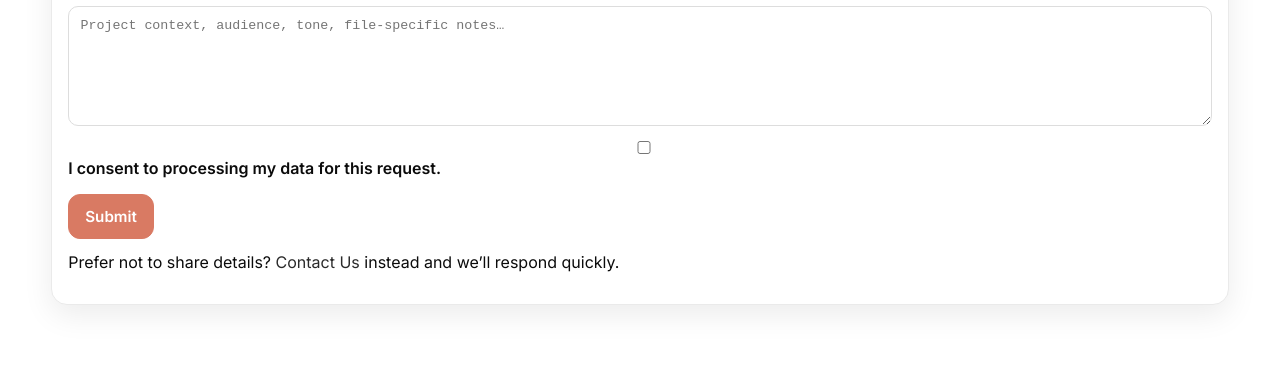
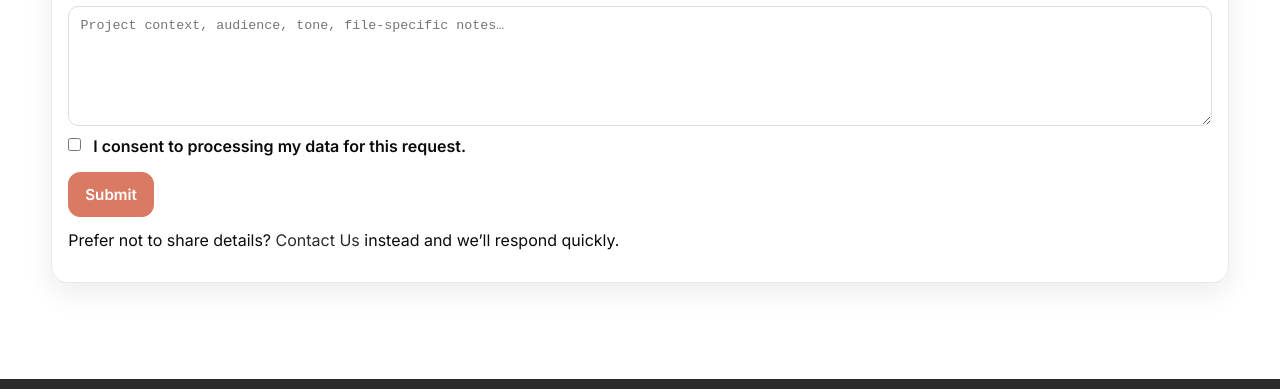
Before and after one commit to zlexyadmin/zlexy-web, a website: page src/get-a-quote.html in a window 1280 px wide. Shown: the part 899-1288 px from the top of the page. Drawn offline with nearby package versions, Linux system fonts and the light colour scheme; files that its build step writes are made by us from their sources.

Commit message:
Get Quote Changes

```diff
--- a/assets/css/main.css
+++ b/assets/css/main.css
@@ -760,3 +760,11 @@ textarea[name="notes"] {
   flex: 1 1 auto;            /* let the text wrap inside the remaining width */
   white-space: normal;       /* ensure long text wraps instead of pushing layout */
 }
+
+/* Fix: consent checkbox should not stretch or break line */
+label > input[type="checkbox"] {
+  width: auto !important;
+  display: inline-block !important;
+  margin: 0.15rem 0.5rem 0 0; /* aligns with first line of text */
+  vertical-align: top;
+}
```
